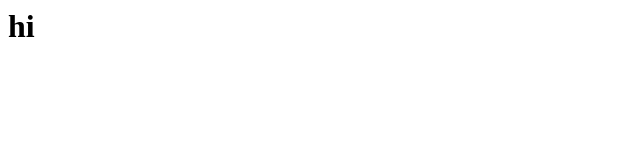
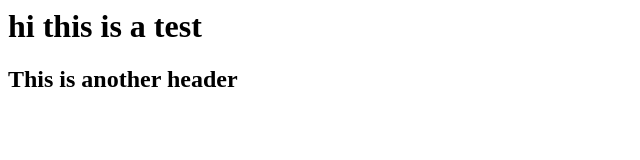
Before and after one commit to arjunpnair7/TestWebpage, a plain HTML site: page index.html in a window 1280 px wide. Shown: the whole page, without its empty margins (0-640 px from the left). Drawn offline with Linux system fonts and the light colour scheme.

Commit message:
Update index.html

```diff
--- a/index.html
+++ b/index.html
@@ -1 +1,3 @@
-<h1> hi </h1>
+<h1> hi  this is a test</h1>
+
+<h2> This is another header</h2>
```
